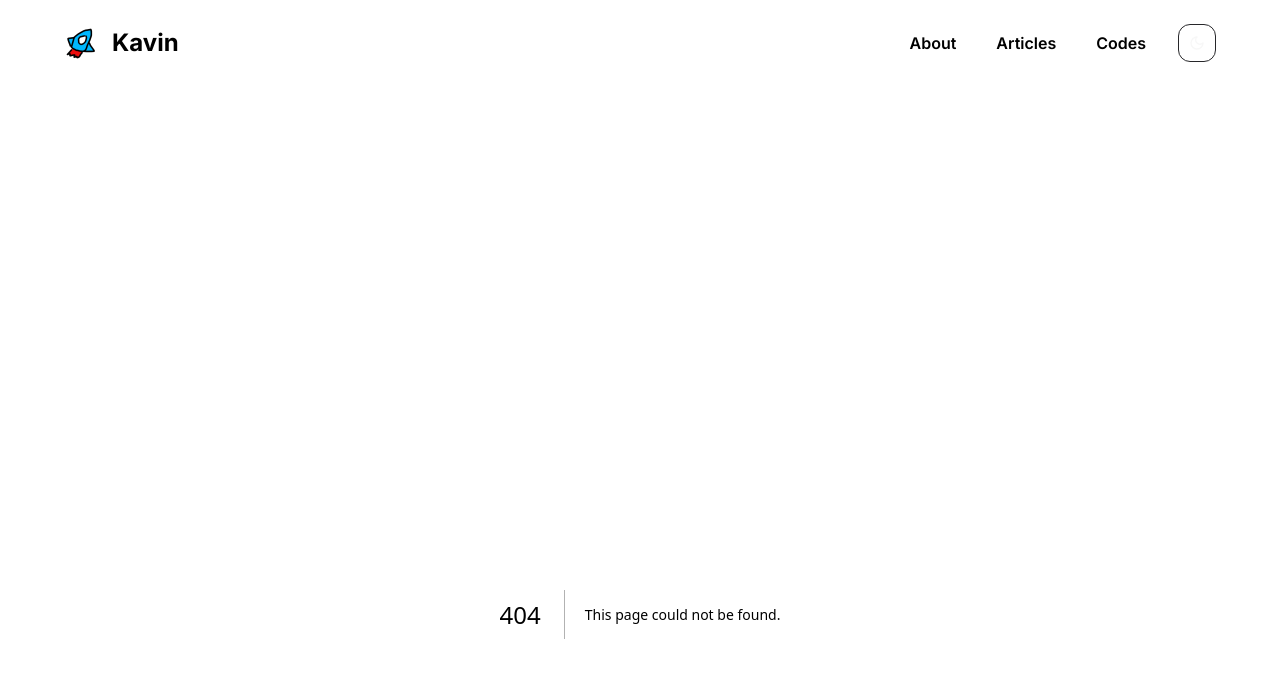
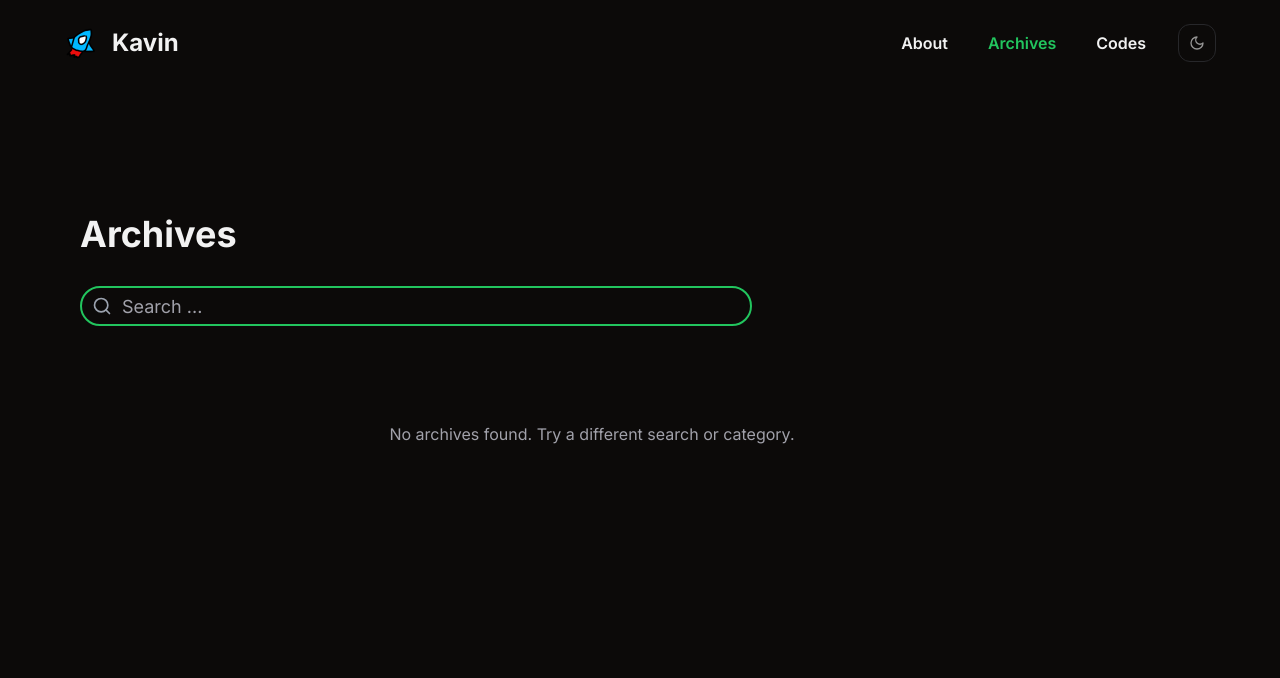
Before and after one commit to kavinkumar999/kavinkumar999.github.io, a Next.js app: page /archives in a window 1280 px wide. Before the commit this address had no page. Shown: the top 678 px of the page. Built offline with nearby package versions, Linux system fonts and the light colour scheme.

Commit message:
chore: update name to the archives

```diff
--- a/src/app/about/page.tsx
+++ b/src/app/about/page.tsx
@@ -28,7 +28,7 @@ export default function AboutSection() {
       <h2 className="text-3xl font-bold mb-8">About Me</h2>
       <div className="grid md:grid-cols-2 gap-8 items-start">
         <Transition delay={0} xInitail={-50}>
-          <div className="prose max-w-none">
+          <div className="max-w-none">
             <p className="text-lg mb-4">
               Hello! My name is <span className='text-primary'>Kavin Kumar</span> and I enjoy creating things that live on the internet. My web development adventure kicked off back in 2015 when I discovered the browser's the inspect option. I used it to change my Facebook name and proudly showcased my 'hacking' skills 😅 to my friends, setting me on the path to web development
             </p>
--- a/src/app/articles/page.tsx
+++ b/src/app/archives/page.tsx
@@ -29,7 +29,7 @@ export default function BlogSection() {
   return (
     <div className="container mx-auto px-4">
       <div className="max-w-5xl">
-        <h1 className="text-4xl font-bold mb-8 text-left">Articles</h1>
+        <h1 className="text-4xl font-bold mb-8 text-left">Archives</h1>
 
         <div className="mb-8">
           <div className="relative max-w-2xl">
@@ -38,7 +38,7 @@ export default function BlogSection() {
             </div>
             <Input
               type="text"
-              placeholder="Search articles..."
+              placeholder="Search ..."
               value={searchTerm}
               onChange={(e) => setSearchTerm(e.target.value)}
               className="pl-10 pr-4 py-2 w-full text-lg rounded-full border-2 border-primary focus:ring-4 focus:ring-primary/20 transition-all duration-300 ease-in-out"
@@ -75,7 +75,7 @@ export default function BlogSection() {
                 exit={{ opacity: 0, y: -20 }}
                 transition={{ duration: 0.5, delay: index * 0.1 }}
               >
-                <Link href={`/articles/${article.slug}`} passHref>
+                <Link href={`/archives/${article.slug}`} passHref>
                   <motion.div
                     className="bg-card text-card-foreground rounded-lg overflow-hidden shadow-md transition-all duration-300 ease-in-out cursor-pointer hover:shadow-xl dark:hover:shadow-lg-dark group"
                     whileHover={{ scale: 1.05 }}
@@ -125,7 +125,7 @@ export default function BlogSection() {
             exit={{ opacity: 0 }}
             className="text-center text-muted-foreground mt-8"
           >
-            No articles found. Try a different search or category.
+            No archives found. Try a different search or category.
           </motion.p>
         )}
       </div>
--- a/src/app/components/header.tsx
+++ b/src/app/components/header.tsx
@@ -54,7 +54,7 @@ export default function Headers() {
           <nav>
             <ul className="flex items-center space-x-6 font-semibold">
               <li className='px-2'><Link className={pathname === '/about' ? 'text-primary' : ''} href="/about">About</Link></li>
-              <li className='px-2'><Link className={pathname.startsWith('/articles') ? 'text-primary' : ''} href="/articles">Articles</Link></li>
+              <li className='px-2'><Link className={pathname.startsWith('/archives') ? 'text-primary' : ''} href="/archives">Archives</Link></li>
               <li className='px-2'><Link className={pathname === '/projects' ? 'text-primary' : ''} href="/projects">Codes</Link></li>
               <ThemeButton></ThemeButton>
             </ul>
```
Also changed, not shown: src/app/archives/[slug]/layout.tsx (renamed from src/app/articles/[slug]/layout.tsx), src/app/archives/[slug]/page.tsx (renamed from src/app/articles/[slug]/page.tsx).
